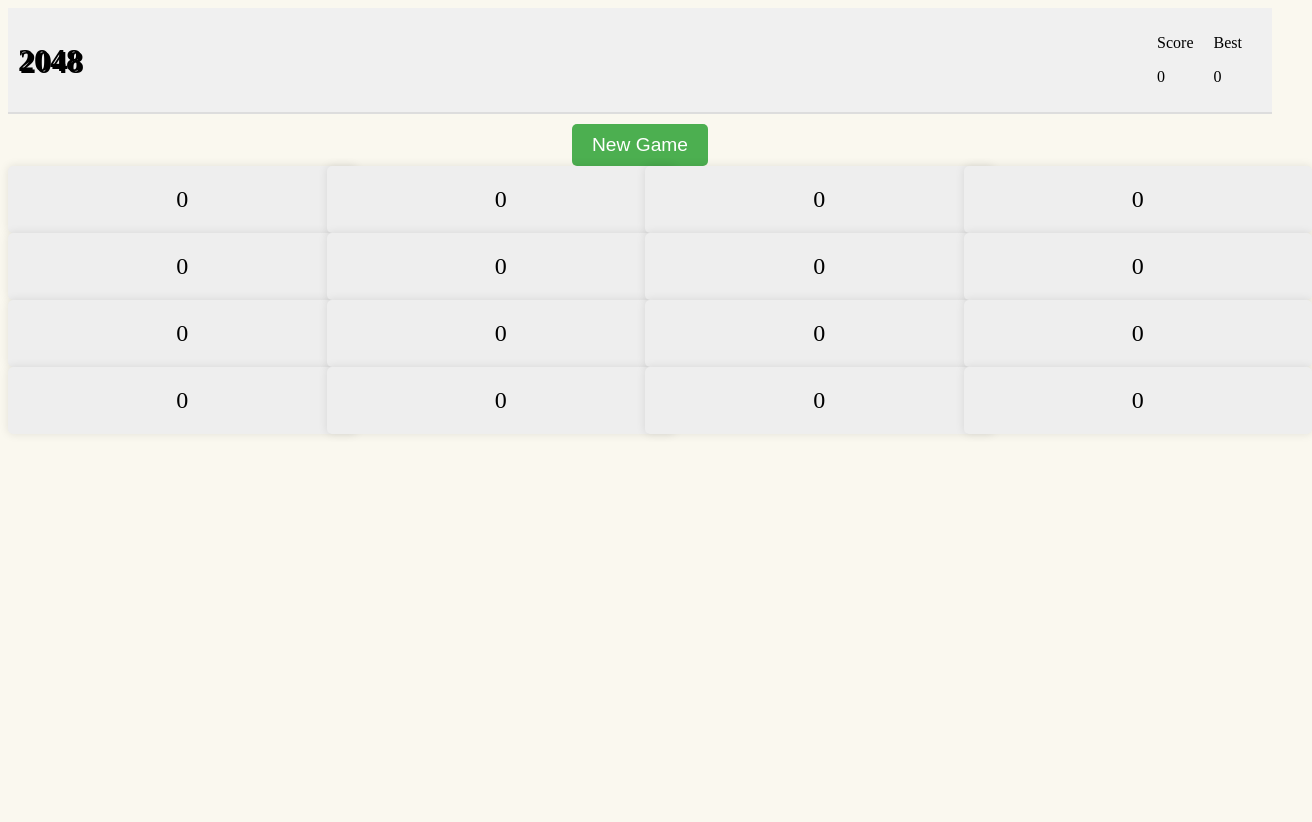
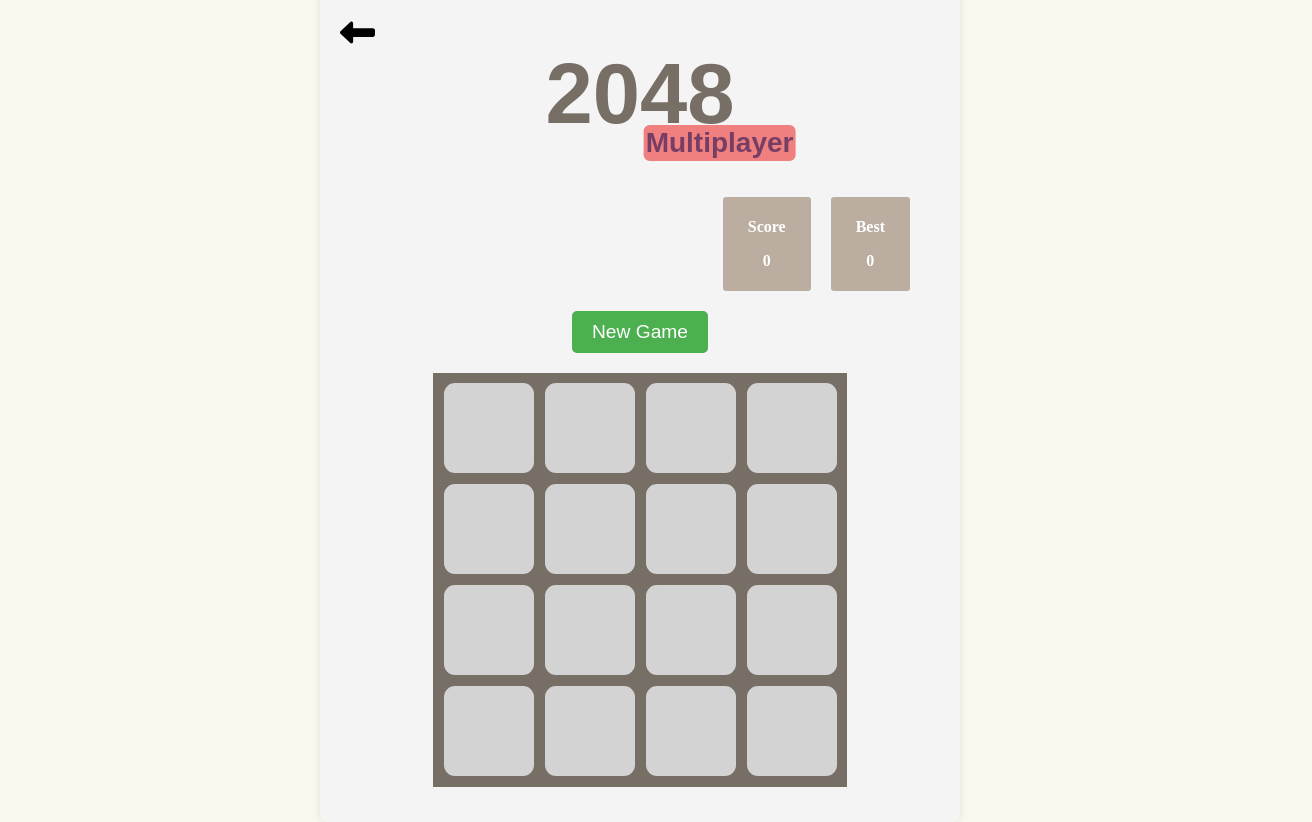
Before and after one commit to Ravid-A/2048Multiplayer, a Next.js app in the folder 2048Multiplayer/: page /classic in a window 1280 px wide. Shown: the whole page, 1312 px wide, since content can reach past the window. Before the commit the page ends 800 px from the top, so only its background shows below. Built offline with nearby package versions, Linux system fonts and the light colour scheme.

Commit message:
Returned working on the project

```diff
--- a/2048Multiplayer/components/Game/Offline/GameControls.jsx
+++ b/2048Multiplayer/components/Game/GameControls.jsx
@@ -1,9 +1,9 @@
 import { observer } from "mobx-react-lite";
 import { useEffect } from "react";
 
-import { MoveDirection } from "../../../states/GameObserver";
+import { MoveDirection } from "../../states/GameObserver";
 
-import styles from "../../../styles/Game/Offline/GameControls.module.css";
+import styles from "../../styles/Game/GameControls.module.css";
 
 const GameControls = ({ game }) => {
   const KeyToDirection = (key) => {
--- a/2048Multiplayer/components/Game/Offline/GameHeading.jsx
+++ b/2048Multiplayer/components/Game/Offline/GameHeading.jsx
@@ -5,7 +5,6 @@ import styles from "../../../styles/Game/Offline/GameHeading.module.css";
 const GameHeading = ({ game }) => {
   return (
     <div className={styles.game_heading}>
-      <h1>2048</h1>
       <div className={styles.scores}>
         <div className={styles.score}>
           <p>Score</p>
--- a/2048Multiplayer/components/Game/Offline/GamePanel.jsx
+++ /dev/null
@@ -1,33 +0,0 @@
-import { observer } from "mobx-react-lite";
-
-import styles from "../../../styles/Game/Offline/GamePanel.module.css";
-
-const GamePanel = ({ game }) => {
-  const GetValueIndex = (value) => {
-    let index = 0;
-    while (Math.pow(2, index) != value && index <= 11) {
-      if (Math.pow(2, index) > value) {
-        return -1;
-      }
-
-      index++;
-    }
-    return index - 1;
-  };
-
-  return (
-    <div className={styles.game_panel}>
-      {game.getBoard.map((row, rowIndex) => (
-        <div key={rowIndex} className={styles.row}>
-          {row.map((cell, cellIndex) => (
-            <div key={cellIndex} className={`${styles.cell}`}>
-              {cell}
-            </div>
-          ))}
-        </div>
-      ))}
-    </div>
-  );
-};
-
-export default observer(GamePanel);
--- a/2048Multiplayer/components/Game/OfflineGame.jsx
+++ b/2048Multiplayer/components/Game/OfflineGame.jsx
@@ -1,22 +1,62 @@
 import { useEffect } from "react";
-import { observer } from "mobx-react-lite";
+import { FontAwesomeIcon } from "@fortawesome/react-fontawesome";
+import { faLeftLong } from "@fortawesome/free-solid-svg-icons";
 
-import GameControls from "./Offline/GameControls";
+import GameControls from "./GameControls";
 import GameHeading from "./Offline/GameHeading";
-import GamePanel from "./Offline/GamePanel";
+
+import styles from "../../styles/Game/OfflineGame.module.css";
 
 const OfflineGame = ({ game }) => {
   useEffect(() => {
     game.setBestScoreFromLocalStorage();
   }, []);
 
+  const handleBackButton = () => {
+    //game.reset();
+  };
+
+  const GetValueColorIndex = (value) => {
+    if (value === 0) return 0;
+
+    const index = Math.log2(value);
+    return index >= 1 && index <= 11 ? index - 1 : -1;
+  };
+
   return (
-    <div>
-      <GameHeading game={game} />
-      <GameControls game={game} />
-      <GamePanel game={game} />
+    <div className={styles.game}>
+      <div className={styles.game_container}>
+        <div className={styles.backButton} onClick={handleBackButton}>
+          <FontAwesomeIcon icon={faLeftLong} />
+        </div>
+        <div className={styles.Titles}>
+          <div className={styles.Title}>2048</div>
+          <div className={styles.SubTitle}>Multiplayer</div>
+        </div>
+
+        <GameHeading game={game} />
+        <GameControls game={game} />
+        <div className={styles.game_board}>
+          <div className={styles.game_panel}>
+            {game.getBoard.map((row, rowIndex) => (
+              <div key={rowIndex} className={styles.row}>
+                {row.map((cell, cellIndex) => (
+                  <button
+                    key={cellIndex}
+                    className={`${styles.game_button} ${styles.button} ${
+                      styles[`color_${GetValueColorIndex(cell)}`]
+                    }`}
+                  >
+                    {cell === 0 ? "_" : cell}
+                  </button>
+                ))}
+              </div>
+            ))}
+          </div>
+        </div>
+      </div>
     </div>
   );
 };
 
-export default observer(OfflineGame);
+export default OfflineGame;
--- a/2048Multiplayer/package.json
+++ b/2048Multiplayer/package.json
@@ -18,7 +18,6 @@
     "axios": "^1.6.5",
     "cross-env": "^7.0.3",
     "dotenv": "^16.3.1",
-    "jsonwebtoken": "^9.0.2",
     "mobx": "^6.12.0",
     "mobx-react-lite": "^4.0.5",
     "next": "^14.0.4",
--- a/2048Multiplayer/pages/classic.jsx
+++ b/2048Multiplayer/pages/classic.jsx
@@ -1,11 +1,15 @@
+import { useState, useEffect } from "react";
+
 import OfflineGame from "../components/Game/OfflineGame";
 
-import GameObserver from "../states/GameObserver";
-
-//import "../styles/Classic.module.css";
+import Game from "../states/GameObserver";
 
 export default function Classic() {
-  const game = new GameObserver();
+  const [game, setGame] = useState(new Game());
+
+  useEffect(() => {
+    game.setCallback(setGame);
+  }, []);
 
   return <OfflineGame game={game} />;
 }
--- a/2048Multiplayer/states/GameObserver.js
+++ b/2048Multiplayer/states/GameObserver.js
@@ -1,5 +1,3 @@
-import { makeObservable, observable, action, computed } from "mobx";
-
 export const MoveDirection = {
   NONE: -1,
   MOVE_UP: 0,
@@ -8,28 +6,25 @@ export const MoveDirection = {
   MOVE_RIGHT: 3,
 };
 
-export default class GameObserver {
+const COOLDOWN = 200;
+
+export default class Game {
   tiles = [];
+
+  setState = null;
 
   score = 0;
 
   bestScore = 0;
 
+  last_pressed = Date.now();
+
   constructor() {
-    makeObservable(this, {
-      tiles: observable,
-      score: observable,
-      bestScore: observable,
-      start: action,
-      setBestScore: action,
-      setBestScoreFromLocalStorage: action,
-      setScore: action,
-      getScore: computed,
-      getBestScore: computed,
-      getBoard: computed,
-      moveTiles: action,
-    });
     this.init();
+  }
+
+  setCallback(callback) {
+    this.setState = callback;
   }
 
   init() {
@@ -48,6 +43,8 @@ export default class GameObserver {
     this.init();
     this.addTile();
     this.addTile();
+
+    this.setState(this);
   }
 
   addTile() {
@@ -72,12 +69,16 @@ export default class GameObserver {
     if (this.score > this.bestScore) {
       this.bestScore = this.score;
     }
+
+    this.setState(this);
   }
 
   setBestScoreFromLocalStorage() {
     const bestScore = localStorage.getItem("bestScore");
     if (bestScore) {
       this.bestScore = bestScore;
+
+      this.setState(this);
     }
   }
 
@@ -98,20 +99,30 @@ export default class GameObserver {
   }
 
   moveTiles(direction) {
+    if (Date.now() - this.last_pressed < COOLDOWN) {
+      return;
+    }
+
     switch (direction) {
       case MoveDirection.MOVE_UP:
+        this.last_pressed = Date.now();
         this.moveUp();
         break;
       case MoveDirection.MOVE_DOWN:
+        this.last_pressed = Date.now();
         this.moveDown();
         break;
       case MoveDirection.MOVE_LEFT:
+        this.last_pressed = Date.now();
         this.moveLeft();
         break;
       case MoveDirection.MOVE_RIGHT:
+        this.last_pressed = Date.now();
         this.moveRight();
         break;
     }
+
+    this.setState(this);
   }
 
   isRowAvailable(row) {
@@ -132,7 +143,10 @@ export default class GameObserver {
     return false;
   }
 
-  moveLeft() {
+  moveUp() {
+    let temp_tiles = this.tiles.slice();
+    let score = this.score;
+
     let combined_tiles = [
       [false, false, false, false],
       [false, false, false, false],
@@ -142,9 +156,9 @@ export default class GameObserver {
 
     let moves = 0;
 
-    for (let col = 0; col < this.tiles[0].length; col++) {
-      for (let row = 1; row < this.tiles.length; row++) {
-        let value = this.tiles[row][col];
+    for (let col = 0; col < temp_tiles[0].length; col++) {
+      for (let row = 1; row < temp_tiles.length; row++) {
+        let value = temp_tiles[row][col];
 
         if (value == 0) {
           continue;
@@ -153,40 +167,43 @@ export default class GameObserver {
         let prev_row = row - 1;
 
         if (prev_row >= 0) {
-          if (this.tiles[prev_row][col] == 0) {
+          if (temp_tiles[prev_row][col] == 0) {
             do {
               prev_row--;
-            } while (prev_row >= 0 && this.tiles[prev_row][col] == 0);
+            } while (prev_row >= 0 && temp_tiles[prev_row][col] == 0);
 
             if (prev_row >= 0) {
               if (
-                this.tiles[prev_row][col] == value &&
+                temp_tiles[prev_row][col] == value &&
                 !combined_tiles[prev_row][col]
               ) {
-                this.tiles[prev_row][col] = value * 2;
-                this.tiles[row][col] = 0;
+                //CallUp(row,col, prev_row);
+                temp_tiles[prev_row][col] = value * 2;
+                temp_tiles[row][col] = 0;
                 combined_tiles[prev_row][col] = true;
-                this.score += value * 2;
+                score += value * 2;
                 moves++;
                 continue;
               }
             }
 
-            if (this.tiles[prev_row + 1][col] == 0) {
-              this.tiles[prev_row + 1][col] = value;
-              this.tiles[row][col] = 0;
+            if (temp_tiles[prev_row + 1][col] == 0) {
+              //CallUp(row, col, prev_row+1);
+              temp_tiles[prev_row + 1][col] = value;
+              temp_tiles[row][col] = 0;
               moves++;
               continue;
             }
           }
 
           if (
-            this.tiles[prev_row][col] == value &&
+            temp_tiles[prev_row][col] == value &&
             !combined_tiles[prev_row][col]
           ) {
-            this.tiles[prev_row][col] = value * 2;
-            this.tiles[row][col] = 0;
-            this.score += value * 2;
+            //CallUp(row, col, prev_row);
+            temp_tiles[prev_row][col] = value * 2;
+            temp_tiles[row][col] = 0;
+            score += value * 2;
             combined_tiles[prev_row][col] = true;
             moves++;
             continue;
@@ -199,13 +216,20 @@ export default class GameObserver {
       let rand_col;
       do {
         rand_col = this.GetRandomIndex;
-      } while (this.tiles[3][rand_col] != 0);
+        console.log(rand_col, temp_tiles[3][rand_col]);
+      } while (temp_tiles[3][rand_col] != 0);
 
-      this.tiles[3][rand_col] = this.GetRandomValue;
+      temp_tiles[3][rand_col] = this.GetRandomValue;
     }
+
+    this.tiles = temp_tiles;
+    this.score = score;
   }
 
-  moveRight() {
+  moveDown() {
+    let temp_tiles = this.tiles.slice();
+    let score = this.score;
+
     let combined_tiles = [
       [false, false, false, false],
       [false, false, false, false],
@@ -215,9 +239,9 @@ export default class GameObserver {
 
     let moves = 0;
 
-    for (let col = 0; col < this.tiles[0].length; col++) {
-      for (let row = this.tiles.length - 2; row >= 0; row--) {
-        let value = this.tiles[row][col];
+    for (let col = 0; col < temp_tiles[0].length; col++) {
+      for (let row = temp_tiles.length - 2; row >= 0; row--) {
+        let value = temp_tiles[row][col];
 
         if (value == 0) {
           continue;
@@ -225,44 +249,44 @@ export default class GameObserver {
 
         let next_row = row + 1;
 
-        if (next_row < this.tiles.length) {
-          if (this.tiles[next_row][col] == 0) {
+        if (next_row < temp_tiles.length) {
+          if (temp_tiles[next_row][col] == 0) {
             do {
               next_row++;
             } while (
-              next_row < this.tiles.length &&
-              this.tiles[next_row][col] == 0
+              next_row < temp_tiles.length &&
+              temp_tiles[next_row][col] == 0
             );
 
-            if (next_row < this.tiles.length) {
+            if (next_row < temp_tiles.length) {
               if (
-                this.tiles[next_row][col] == value &&
+                temp_tiles[next_row][col] == value &&
                 !combined_tiles[next_row][col]
               ) {
-                this.tiles[next_row][col] = value * 2;
-                this.tiles[row][col] = 0;
-                this.score += value * 2;
+                temp_tiles[next_row][col] = value * 2;
+                temp_tiles[row][col] = 0;
+                score += value * 2;
                 combined_tiles[next_row][col] = true;
                 moves++;
                 continue;
               }
             }
 
-            if (this.tiles[next_row - 1][col] == 0) {
-              this.tiles[next_row - 1][col] = value;
-              this.tiles[row][col] = 0;
+            if (temp_tiles[next_row - 1][col] == 0) {
+              temp_tiles[next_row - 1][col] = value;
+              temp_tiles[row][col] = 0;
               moves++;
               continue;
             }
           }
 
           if (
-            this.tiles[next_row][col] == value &&
+            temp_tiles[next_row][col] == value &&
             !combined_tiles[next_row][col]
           ) {
-            this.tiles[next_row][col] = value * 2;
-            this.tiles[row][col] = 0;
-            this.score += value * 2;
+            temp_tiles[next_row][col] = value * 2;
+            temp_tiles[row][col] = 0;
+            score += value * 2;
             combined_tiles[next_row][col] = true;
             moves++;
             continue;
@@ -275,13 +299,19 @@ export default class GameObserver {
       let rand_col;
       do {
         rand_col = this.GetRandomIndex;
-      } while (this.tiles[0][rand_col] != 0);
+      } while (temp_tiles[0][rand_col] != 0);
 
-      this.tiles[0][rand_col] = this.GetRandomValue;
+      temp_tiles[0][rand_col] = this.GetRandomValue;
     }
+
+    this.tiles = temp_tiles;
+    this.score = score;
   }
 
-  moveUp() {
+  moveLeft() {
+    let temp_tiles = this.tiles.slice();
+    let score = this.score;
+
     let combined_tiles = [
       [false, false, false, false],
       [false, false, false, false],
@@ -291,9 +321,9 @@ export default class GameObserver {
 
     let moves = 0;
 
-    for (let row = 0; row < this.tiles.length; row++) {
-      for (let col = 1; col < this.tiles[0].length; col++) {
-        let value = this.tiles[row][col];
+    for (let row = 0; row < temp_tiles.length; row++) {
+      for (let col = 1; col < temp_tiles[0].length; col++) {
+        let value = temp_tiles[row][col];
 
         if (value == 0) {
           continue;
@@ -302,38 +332,38 @@ export default class GameObserver {
         let prev_col = col - 1;
 
         if (prev_col >= 0) {
-          if (this.tiles[row][prev_col] == 0) {
+          if (temp_tiles[row][prev_col] == 0) {
             do {
               prev_col--;
-            } while (prev_col >= 0 && this.tiles[row][prev_col] == 0);
+            } while (prev_col >= 0 && temp_tiles[row][prev_col] == 0);
 
             if (
-              this.tiles[row][prev_col] == value &&
+              temp_tiles[row][prev_col] == value &&
               !combined_tiles[row][prev_col]
             ) {
-              this.tiles[row][prev_col] = value * 2;
-              this.tiles[row][col] = 0;
-              this.score += value * 2;
+              temp_tiles[row][prev_col] = value * 2;
+              temp_tiles[row][col] = 0;
+              score += value * 2;
               combined_tiles[row][prev_col] = true;
               moves++;
               continue;
             }
 
-            if (this.tiles[row][prev_col + 1] == 0) {
-              this.tiles[row][prev_col + 1] = value;
-              this.tiles[row][col] = 0;
+            if (temp_tiles[row][prev_col + 1] == 0) {
+              temp_tiles[row][prev_col + 1] = value;
+              temp_tiles[row][col] = 0;
               moves++;
               continue;
             }
           }
 
           if (
-            this.tiles[row][prev_col] == value &&
+            temp_tiles[row][prev_col] == value &&
             !combined_tiles[row][prev_col]
           ) {
-            this.tiles[row][prev_col] = value * 2;
-            this.tiles[row][col] = 0;
-            this.score += value * 2;
+            temp_tiles[row][prev_col] = value * 2;
+            temp_tiles[row][col] = 0;
+            score += value * 2;
             combined_tiles[row][prev_col] = true;
             moves++;
             continue;
@@ -346,13 +376,19 @@ export default class GameObserver {
       let rand_row;
       do {
         rand_row = this.GetRandomIndex;
-      } while (this.tiles[rand_row][3] != 0);
+      } while (temp_tiles[rand_row][3] != 0);
 
-      this.tiles[rand_row][0] = this.GetRandomValue;
+      temp_tiles[rand_row][3] = this.GetRandomValue;
     }
+
+    this.tiles = temp_tiles;
+    this.score = score;
   }
 
-  moveDown() {
+  moveRight() {
+    let temp_tiles = this.tiles.slice();
+    let score = this.score;
+
     let combined_tiles = [
       [false, false, false, false],
       [false, false, false, false],
@@ -362,9 +398,9 @@ export default class GameObserver {
 
     let moves = 0;
 
-    for (let row = 0; row < this.tiles.length; row++) {
-      for (let col = this.tiles[0].length - 2; col >= 0; col--) {
-        let value = this.tiles[row][col];
+    for (let row = 0; row < temp_tiles.length; row++) {
+      for (let col = temp_tiles[0].length - 2; col >= 0; col--) {
+        let value = temp_tiles[row][col];
 
         if (value == 0) {
           continue;
@@ -372,42 +408,42 @@ export default class GameObserver {
 
         let next_col = col + 1;
 
-        if (next_col < this.tiles[0].length) {
-          if (this.tiles[row][next_col] == 0) {
+        if (next_col < temp_tiles[0].length) {
+          if (temp_tiles[row][next_col] == 0) {
             do {
               next_col++;
             } while (
-              next_col < this.tiles[0].length &&
-              this.tiles[row][next_col] == 0
+              next_col < temp_tiles[0].length &&
+              temp_tiles[row][next_col] == 0
             );
 
             if (
-              this.tiles[row][next_col] == value &&
+              temp_tiles[row][next_col] == value &&
               !combined_tiles[row][next_col]
             ) {
-              this.tiles[row][next_col] = value * 2;
-              this.tiles[row][col] = 0;
-              this.score += value * 2;
+              temp_tiles[row][next_col] = value * 2;
+              temp_tiles[row][col] = 0;
+              score += value * 2;
               combined_tiles[row][next_col] = true;
               moves++;
               continue;
             }
 
-            if (this.tiles[row][next_col - 1] == 0) {
-              this.tiles[row][next_col - 1] = value;
-              this.tiles[row][col] = 0;
+            if (temp_tiles[row][next_col - 1] == 0) {
+              temp_tiles[row][next_col - 1] = value;
+              temp_tiles[row][col] = 0;
               moves++;
               continue;
             }
           }
 
           if (
-            this.tiles[row][next_col] == value &&
+            temp_tiles[row][next_col] == value &&
             !combined_tiles[row][next_col]
           ) {
-            this.tiles[row][next_col] = value * 2;
-            this.tiles[row][col] = 0;
-            this.score += value * 2;
+            temp_tiles[row][next_col] = value * 2;
+            temp_tiles[row][col] = 0;
+            score += value * 2;
             combined_tiles[row][next_col] = true;
             moves++;
             continue;
@@ -420,9 +456,13 @@ export default class GameObserver {
       let rand_row;
       do {
         rand_row = this.GetRandomIndex;
-      } while (this.tiles[rand_row][0] != 0);
+      } while (temp_tiles[rand_row][0] != 0);
 
-      this.tiles[rand_row][0] = this.GetRandomValue;
+      temp_tiles[rand_row][0] = this.GetRandomValue;
     }
+
+    this.tiles = temp_tiles;
+    this.score = score;
+    console.log(this.tiles);
   }
 }
--- a/2048Multiplayer/styles/Game/Offline/GameControls.module.css
+++ b/2048Multiplayer/styles/Game/GameControls.module.css
@@ -3,6 +3,7 @@
 .game_controls {
   text-align: center;
   margin-top: 20px;
+  margin-bottom: 20px;
 }
 
 .game_controls button {
--- a/2048Multiplayer/styles/Game/Offline/GameHeading.module.css
+++ b/2048Multiplayer/styles/Game/Offline/GameHeading.module.css
@@ -2,11 +2,9 @@
 
 .game_heading {
   display: flex;
-  justify-content: space-between;
-  align-items: center;
-  background-color: #f0f0f0;
+  flex-direction: column;
+  align-items: flex-end;
   padding: 10px;
-  border-bottom: 2px solid #ddd;
 }
 
 .game_heading h1 {
@@ -21,6 +19,16 @@
 
 .score {
   margin-right: 20px;
+  position: relative;
+  display: inline-block;
+  background: #bbada0;
+  padding: 5px 25px;
+  height: fit-content;
+  font-weight: bold;
+  border-radius: 3px;
+  color: white;
+  margin-top: 8px;
+  text-align: center;
 }
 
 /* Responsive Styles */
--- a/2048Multiplayer/styles/Game/Offline/GamePanel.module.css
+++ /dev/null
@@ -1,67 +0,0 @@
-/* GamePanel.module.css */
-
-.game_panel {
-  display: grid;
-  grid-template-columns: repeat(4, 1fr);
-  gap: 10px;
-}
-
-.row {
-  display: block;
-  justify-content: space-between;
-}
-
-.cell {
-  width: 100%;
-  padding: 20px;
-  text-align: center;
-  font-size: 1.5em;
-  background-color: #eee;
-  border-radius: 5px;
-  box-shadow: 0 0 10px rgba(0, 0, 0, 0.1);
-}
-
-.color_0 {
-  background-color: #eee4da;
-}
-.color_1 {
-  background-color: #ede0c8;
-}
-.color_2 {
-  background-color: #f2b179;
-}
-.color_3 {
-  background-color: #f59563;
-}
-.color_4 {
-  background-color: #f67c5f;
-}
-.color_5 {
-  background-color: #f65e3b;
-}
-.color_6 {
-  background-color: #edcf72;
-}
-.color_7 {
-  background-color: #edcc61;
-}
-.color_8 {
-  background-color: #edc850;
-}
-.color_9 {
-  background-color: #edc53f;
-}
-.color_10 {
-  background-color: #edc22e;
-}
-.color_11 {
-  background-color: #3c3a32;
-  color: red;
-}
-
-/* Responsive Styles */
-@media screen and (max-width: 1024px) {
-  .game_panel {
-    grid-template-columns: repeat(2, 1fr);
-  }
-}
--- a/2048Multiplayer/styles/Game/OfflineGame.module.css
+++ b/2048Multiplayer/styles/Game/OfflineGame.module.css
@@ -1,4 +1,119 @@
-.GameContainer {
-  max-width: 600px;
-  margin: 0 auto;
+.game {
+  display: flex;
+  align-items: center;
+  justify-content: center;
+  height: 100vh;
 }
+
+.game_container {
+  background-color: #f4f4f4;
+  border-radius: 8px;
+  box-shadow: 0px 0px 10px rgba(0, 0, 0, 0.1);
+  padding: 20px;
+  width: 600px;
+}
+
+.backButton {
+  position: absolute;
+  font-size: 35px;
+  cursor: pointer;
+  font-weight: bold;
+}
+
+.Titles {
+  font-weight: bold;
+  font-family: Arial, Helvetica, sans-serif;
+  height: fit-content;
+  text-align: center;
+  margin-top: 5%;
+}
+
+.Title {
+  font-size: 85px;
+  color: #776e65;
+}
+
+.SubTitle {
+  font-size: 28px;
+  color: #773e65;
+  width: fit-content;
+  border: 2px solid lightcoral;
+  border-radius: 6px;
+  background: lightcoral;
+  transform: translate(200%, -50%);
+}
+
+.game_button {
+  text-decoration: none;
+  cursor: default;
+  font-size: 24px;
+  font-weight: bold;
+  border-radius: 1rem;
+}
+
+.button {
+  margin: 0.5px;
+  height: 100px;
+  width: 100px;
+  border: 5px solid #776e65;
+  background-color: lightgrey;
+  cursor: pointer;
+  color: #776e65;
+  font-weight: bold;
+  cursor: pointer;
+}
+
+.game_panel {
+  width: fit-content;
+  background-color: #776e65;
+  border: 5px solid #776e65;
+  margin-bottom: 15px;
+}
+
+.color_0 {
+  background-color: #d3d3d3;
+  color: #d3d3d3;
+  font-weight: "none";
+}
+
+.color_1 {
+  background-color: #ede0c8;
+}
+.color_2 {
+  background-color: #f2b179;
+}
+.color_3 {
+  background-color: #f59563;
+}
+.color_4 {
+  background-color: #f67c5f;
+}
+.color_5 {
+  background-color: #f65e3b;
+}
+.color_6 {
+  background-color: #edcf72;
+}
+.color_7 {
+  background-color: #edcc61;
+}
+.color_8 {
+  background-color: #edc850;
+}
+.color_9 {
+  background-color: #edc53f;
+}
+.color_10 {
+  background-color: #edc22e;
+}
+.color_11 {
+  background-color: #3c3a32;
+  color: red;
+}
+
+.game_board {
+  /* center the div inside */
+  display: flex;
+  justify-content: center;
+  align-items: center;
+}
```
Also changed, not shown: 1 other file (tests, documents, lock files or other folders).
